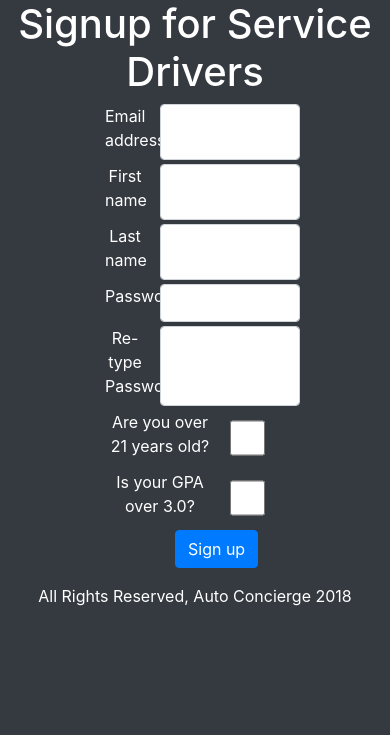
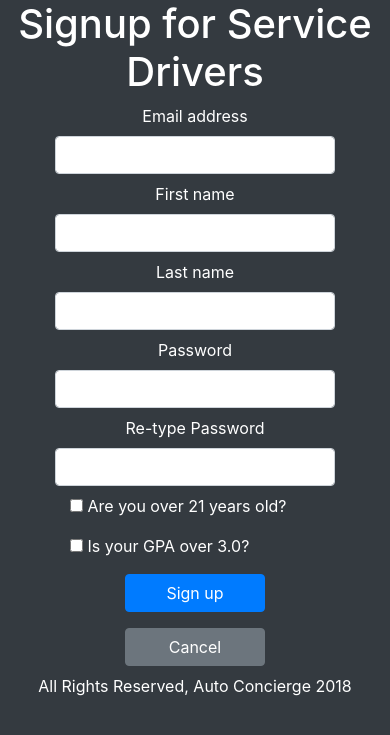
Before and after one commit to njang/autoConcierge, a Django app: page /signup/servicedriver/ in a window 390 px wide. Shown: the part 70-805 px from the top of the page. Run offline with Django 3.2, Linux system fonts and the light colour scheme; some libraries are stand-ins or nearby versions.

Commit message:
Fix responsive styling of service driver signup

```diff
--- a/main_app/templates/registration/service_driver.html
+++ b/main_app/templates/registration/service_driver.html
@@ -5,38 +5,43 @@
 	<form method='post' novalidate='' class='form-group'>
 		{% csrf_token %}
 		<input type='hidden' name='next' value=''>
-		<div class='row my-1'>
-			<label for='id_email' class='col col-2 offset-3'>Email address</label>
-			<input type='email' name='email' required maxlength='254' id='id_email' class='col col-4 form-control'>
+		<div class='row my-2'>
+			<label for='id_email' class='form-label col-12'>Email address</label>
+			<input type='email' name='email' required maxlength='254' id='id_email' class='col-8 offset-2 col-md-6 offset-md-3 col-lg-4 offset-lg-4 form-control'>
 		</div>
-		<div class='row my-1'>
-			<label for='id_first_name' class='col col-2 offset-3'>First name</label>
-			<input type='text' name='first_name' maxlength='30' id='id_first_name' class='col col-4 form-control'>
+		<div class='row my-2'>
+			<label for='id_first_name' class='form-label col-12'>First name</label>
+			<input type='text' name='first_name' maxlength='30' id='id_first_name' class='col-8 offset-2 col-md-6 offset-md-3 col-lg-4 offset-lg-4 form-control'>
 		</div>
-		<div class='row my-1'>
-			<label for='id_last_name' class='col col-2 offset-3'>Last name</label>
-			<input type='text' name='last_name' maxlength='150' id='id_last_name' class='col col-4 form-control'>
+		<div class='row my-2'>
+			<label for='id_last_name' class='form-label col-12'>Last name</label>
+			<input type='text' name='last_name' maxlength='150' id='id_last_name' class='col-8 offset-2 col-md-6 offset-md-3 col-lg-4 offset-lg-4 form-control'>
 		</div>
-		<div class='row my-1'>
-			<label for='id_password1' class='col col-2 offset-3'>Password</label>
-			<input type='password' name='password1' required id='id_password1' class='col col-4 form-control'>
+		<div class='row my-2'>
+			<label for='id_password1' class='form-label col-12'>Password</label>
+			<input type='password' name='password1' required id='id_password1' class='col-8 offset-2 col-md-6 offset-md-3 col-lg-4 offset-lg-4 form-control'>
 		</div>
-		<div class='row my-1'>
-			<label for='id_password2' class='col col-2 offset-3'>Re-type Password</label>
-			<input type='password' name='password2' required id='id_password2' class='col col-4 form-control'>
+		<div class='row my-2'>
+			<label for='id_password2' class='form-label col-12'>Re-type Password</label>
+			<input type='password' name='password2' required id='id_password2' class='col-8 offset-2 col-md-6 offset-md-3 col-lg-4 offset-lg-4 form-control'>
 		</div>
-		<div class='row my-1'>
-			<label for='id_is_over_21' class='col col-4 offset-3'>Are you over 21 years old?</label>
-			<input type='checkbox' name='is_over_21' required maxlength='100' id='id_is_over_21' class='col col-1 form-control'>
-		</div>
-		<div class='row my-1'>
-			<label for='id_is_gpa_over3' class='col col-4 offset-3'>Is your GPA over 3.0?</label>
-			<input type='checkbox' name='is_gpa_over3' required maxlength='100' id='id_is_gpa_over3' class='col col-1 form-control'>
-		</div>
-		<div class='row my-1'>
-			<div class='col col-3 offset-5'>
-				<button type='submit' class='btn btn-primary'>Sign up</button>
+		<div class='row my-2'>
+			<div class='col-8 offset-2 col-sm-6 offset-sm-3 col-md-4 offset-md-4 text-left'>
+				<input type='checkbox' name='is_over_21' required id='id_is_over_21'>
+				<label for='id_is_over_21'>Are you over 21 years old?</label>
 			</div>
 		</div>
+		<div class='row my-2'>
+			<div class='col-8 offset-2 col-sm-6 offset-sm-3 col-md-4 offset-md-4 text-left'>
+				<input type='checkbox' name='is_gpa_over3' required id='id_is_gpa_over3'>
+				<label for='id_is_gpa_over3'>Is your GPA over 3.0?</label>
+			</div>
+		</div>
+		<div class='row my-2'>
+			<button type='submit' class='btn btn-primary col-4 offset-4 col-md-2 offset-md-5'>Sign up</button>
+		</div>
 	</form>
+	<div class='row my-2'>
+		<a href='/signup' class='btn btn-secondary col-4 offset-4 col-md-2 offset-md-5'>Cancel</a>
+	</div>
 {% endblock %}
```
